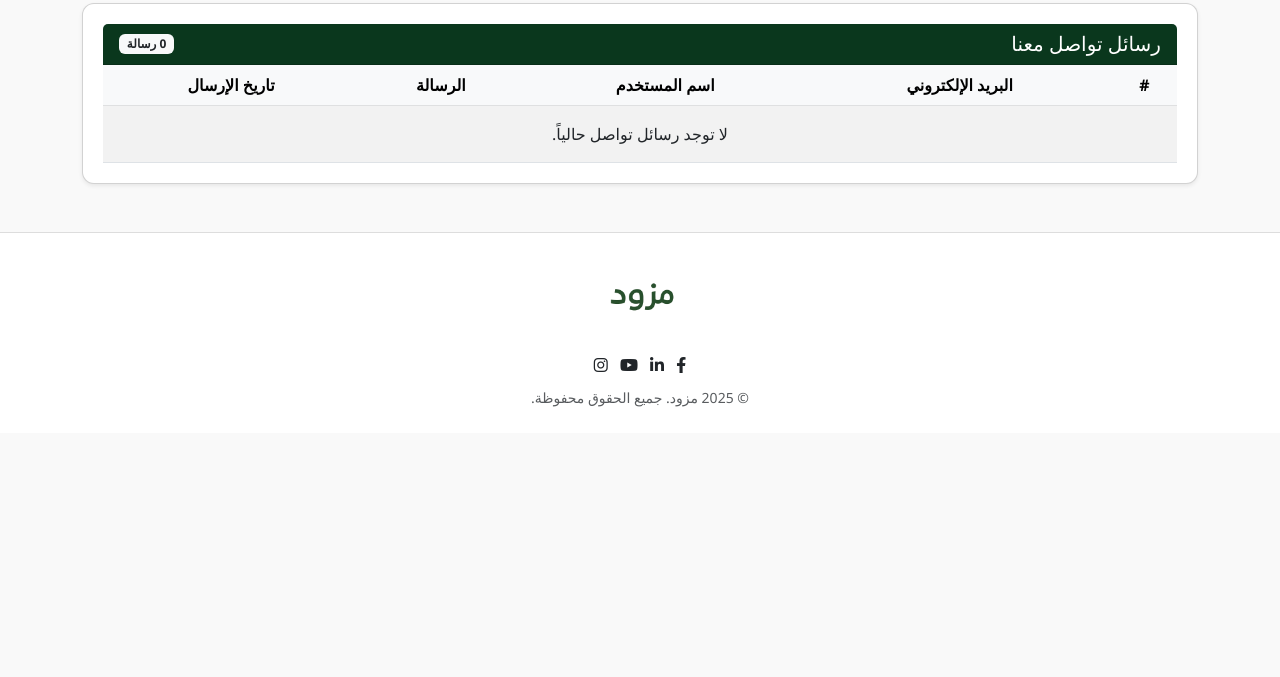
After one commit to wijx22/MuzawedProject, a Django app: page /administration/contact-messages/ in a window 1280 px wide. The commit adds this page. Shown: the part 123-800 px from the top of the page. Run offline with Django 5.2, Linux system fonts and the light colour scheme; data that the repository does not hold is empty.

Commit message:
update pull2

```diff
--- a/Muzawed/administration/static/css/admin-dashboard.css
+++ b/Muzawed/administration/static/css/admin-dashboard.css
@@ -154,3 +154,21 @@ body {
   height: 200px;
   position: relative;
 }
+
+/* في الشاشات الصغيرة نخفي أعمدة معينة */
+
+.bg-dark-green {
+  background-color: #0a371d !important;
+  color: #000;
+}
+
+/* في الشاشات الصغيرة نخفي أعمدة معينة */
+@media (max-width: 768px) {
+  .hide-mobile {
+    display: none;
+  }
+  .table td, .table th {
+    font-size: 0.9rem;
+    padding: 0.5rem;
+  }
+}
--- /dev/null
+++ b/Muzawed/administration/templates/administration/contact_list.html
@@ -0,0 +1,51 @@
+{% extends "main/base.html" %}
+{% load static %}
+
+{% block content %}
+<link href="{% static 'css/admin-dashboard.css' %}" rel="stylesheet">
+
+<div class="container mt-4">
+  <div class="card shadow-sm">
+    <div class="card-header bg-dark-green text-white d-flex justify-content-between align-items-center flex-wrap">
+      <h5 class="mb-0">رسائل تواصل معنا</h5>
+      <span class="badge bg-light text-dark mt-2 mt-md-0">{{ messages|length }} رسالة</span>
+    </div>
+    <div class="card-body p-0">
+      <div class="table-responsive">
+        <table class="table table-striped table-hover mb-0">
+          <thead class="table-light">
+            <tr>
+              <th class="hide-mobile" scope="col">#</th>
+              <th scope="col">البريد الإلكتروني</th>
+              <th class="hide-mobile" scope="col">اسم المستخدم</th>
+              <th scope="col">الرسالة</th>
+              <th class="hide-mobile" scope="col">تاريخ الإرسال</th>
+            </tr>
+          </thead>
+          <tbody>
+            {% for msg in messages %}
+            <tr>
+              <th class="hide-mobile" scope="row">{{ msg.pk }}</th>
+              <td><a href="mailto:{{ msg.email }}">{{ msg.email }}</a></td>
+              <td class="hide-mobile">
+                {% if msg.user %}
+                  {{ msg.user.username }}
+                {% else %}
+                  غير مسجل
+                {% endif %}
+              </td>
+              <td>{{ msg.message }}</td>
+              <td class="hide-mobile">{{ msg.created_at|date:"Y-m-d H:i" }}</td>
+            </tr>
+            {% empty %}
+            <tr>
+              <td colspan="5" class="text-center py-3">لا توجد رسائل تواصل حالياً.</td>
+            </tr>
+            {% endfor %}
+          </tbody>
+        </table>
+      </div>
+    </div>
+  </div>
+</div>
+{% endblock %}
--- a/Muzawed/administration/templates/administration/dashboard.html
+++ b/Muzawed/administration/templates/administration/dashboard.html
@@ -37,7 +37,7 @@
       <li><a href="#"><i class="fas fa-comment-alt"></i> الشكاوى</a></li>
       <li><a href="{% url 'administration:suppliers_list_view' %}"><i class="fas fa-truck"></i> الموردون</a></li>
       <li><a href="{% url 'administration:beneficiary_list_view' %}"><i class="fas fa-users"></i> المستفيدين</a></li>
-      <li><a href="#"><i class="fas fa-id-badge"></i> الملفات الشخصية</a></li>
+      <li><a href="{% url 'administration:contact_messages_list' %}"><i class="fas fa-envelope"></i> تواصل معنا</a></li>
       <li><a href="#"><i class="fas fa-cogs"></i> الإعدادات</a></li>
     </ul>
 
--- a/Muzawed/administration/urls.py
+++ b/Muzawed/administration/urls.py
@@ -6,6 +6,8 @@ app_name = 'administration'
 urlpatterns = [
   path('admin/', views.dashboard, name='dashboard'),
   path('suppliers/', views.suppliers_list_view, name='suppliers_list_view'),
-  path('beneficiary/', views.beneficiary_list_view, name='beneficiary_list_view')
+  path('beneficiary/', views.beneficiary_list_view, name='beneficiary_list_view'),
+  path('contact-messages/', views.contact_messages_list_view, name='contact_messages_list'),
+
 
 ]
--- a/Muzawed/administration/views.py
+++ b/Muzawed/administration/views.py
@@ -1,7 +1,7 @@
 from django.shortcuts import render
 from accounts.models import ProfileBeneficiary, SupplierProfile
 from django.contrib.auth import get_user_model
-
+from main.models import Contact
 User = get_user_model()
 
 def dashboard(request):
@@ -33,3 +33,11 @@ def beneficiary_list_view(request):
     return render(request, 'administration/beneficiary_list.html', {
         'beneficiaries': beneficiaries
     })
+
+
+
+def contact_messages_list_view(request):
+    messages = Contact.objects.all().order_by('-created_at')
+    return render(request, 'administration/contact_list.html', {
+        'messages': messages
+    })
```
